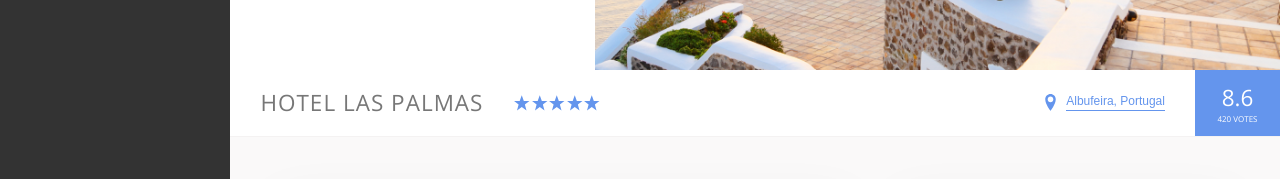
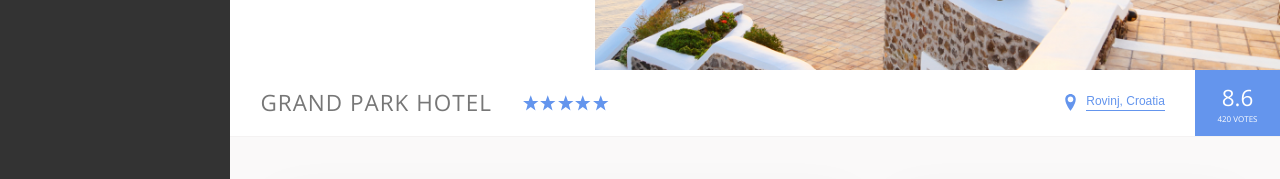
Before and after one commit to rom-30/vojaganto, a website: page index.html in a window 1280 px wide. Shown: the part 491-670 px from the top of the page. Drawn offline with nearby package versions, Linux system fonts and the light colour scheme.

Commit message:
Memories :)

```diff
--- a/index.html
+++ b/index.html
@@ -109,7 +109,7 @@
 
             <div class="overview">
               <h1 class="overview__heading">
-                Hotel Las Palmas
+                Grand Park Hotel
               </h1>
 
               <div class="overview__stars">
@@ -138,7 +138,7 @@
                 <svg class="overview__icon-location">
                   <use xlink:href="img/sprite.svg#icon-location-pin"></use>
                 </svg>
-                <button class="btn-inline">Albufeira, Portugal</button>
+                <button class="btn-inline">Rovinj, Croatia</button>
               </div>
 
               <div class="overview__rating">
```
